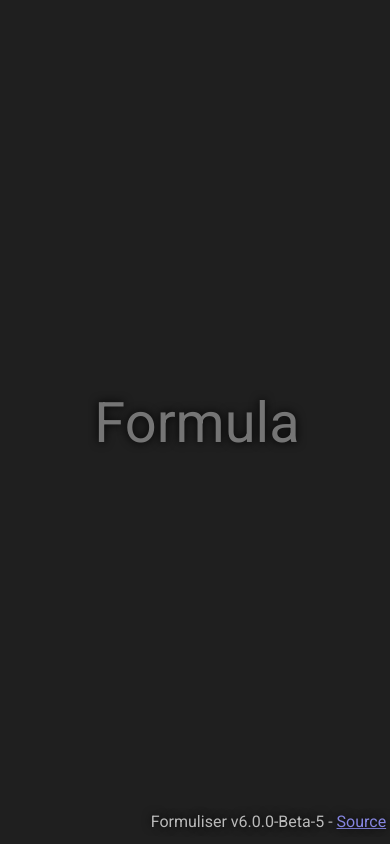
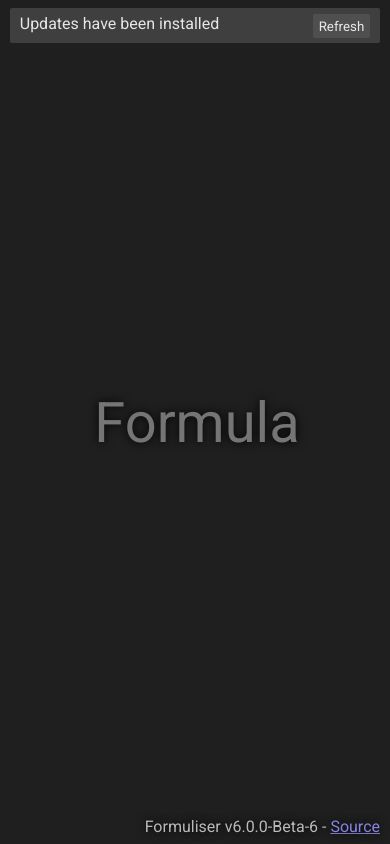
Before and after one commit to oojmed/formuliser, a plain HTML site: page index.html in a window 390 px wide. Drawn offline with Linux system fonts and the light colour scheme.

Commit message:
v6.0.0-Beta-6

```diff
--- a/code.js
+++ b/code.js
@@ -429,6 +429,10 @@ document.onclick = function(e) {
     // document.getElementById('formula').focus();
 };
 
+document.getElementById("refresh").onclick = function() {
+  window.location.href = window.location.href;
+}
+
 registerSW();
 
 async function registerSW() {
--- a/index.html
+++ b/index.html
@@ -54,6 +54,10 @@
     <div id="mass"></div>
 
     <div id="info">
-        Formuliser v6.0.0-Beta-5 - <a href="https://github.com/oojmed/formuliser">Source</a>
+        Formuliser v6.0.0-Beta-6 - <a href="https://github.com/oojmed/formuliser">Source</a>
+    </div>
+
+    <div id="update">
+        <p>Updates have been installed</p> <button type="button" id="refresh">Refresh</button>
     </div>
 </body>
--- a/styles.css
+++ b/styles.css
@@ -13,8 +13,8 @@ html, body {
 
     position: absolute;
 
-    bottom: 1.5%;
-    right: 1%;
+    bottom: 8px;
+    right: 10px;
 
     color: rgba(255, 255, 255, .7);
     text-shadow: 0px 0px 10px black;
@@ -41,7 +41,7 @@ a:visited {
 }
 
 #mass {
-    bottom: 0.5%;
+    bottom: 2px;
     left: 25%;
 
     width: 50%;
@@ -83,3 +83,67 @@ a:visited {
 
     background-color: rgba(255, 255, 255, .1);*/
 }
+
+#update {
+    position: absolute;
+
+    top: 8px;
+
+    height: 35px;
+
+    width: 50%;
+    left: 25%;
+
+    background-color: #3f3f3f;
+
+    border-radius: 2px;
+
+    transition: all 1s;
+}
+
+#update * {
+    margin-top: 6px;
+}
+
+#update button {
+    float: right;
+    margin-right: 10px;
+}
+
+#update p {
+    display: inline-block;
+    margin-left: 10px;
+}
+
+@media (max-width: 900px) {
+    #update {
+        width: 75%;
+        left: 12.5%;
+    }
+}
+
+@media (max-width: 600px) {
+    #update {
+        width: 95%;
+        left: 2.5%;
+    }
+}
+
+button {
+    background-color: #4f4f4f;
+    color: rgba(255, 255, 255, .87);
+
+    border: none;
+    border-radius: 2px;
+
+    height: 24px;
+
+    cursor: pointer;
+
+    transition: all 0.5s;
+}
+
+button:hover {
+    background-color: #6f6f6f;
+    color: rgba(255, 255, 255, 1);
+}
--- a/sw.js
+++ b/sw.js
@@ -1,13 +1,13 @@
 const baseCacheName = 'Formuliser';
-const versionName = 'v6.0.0-Beta-5';
+const versionName = 'v6.0.0-Beta-6';
 const cacheName = baseCacheName + '-' + versionName;
 const runtimeCacheName = cacheName + '-runtime';
 
 const staticAssets = [
   '/',
   '/index.html',
-  '/?homescreen=1',
-  '/index.html?homescreen=1',
+  // '/?homescreen=1',
+  // '/index.html?homescreen=1',
 
   '/styles.css',
   '/code.js',
```
Also changed, not shown: CHANGELOG.md.
